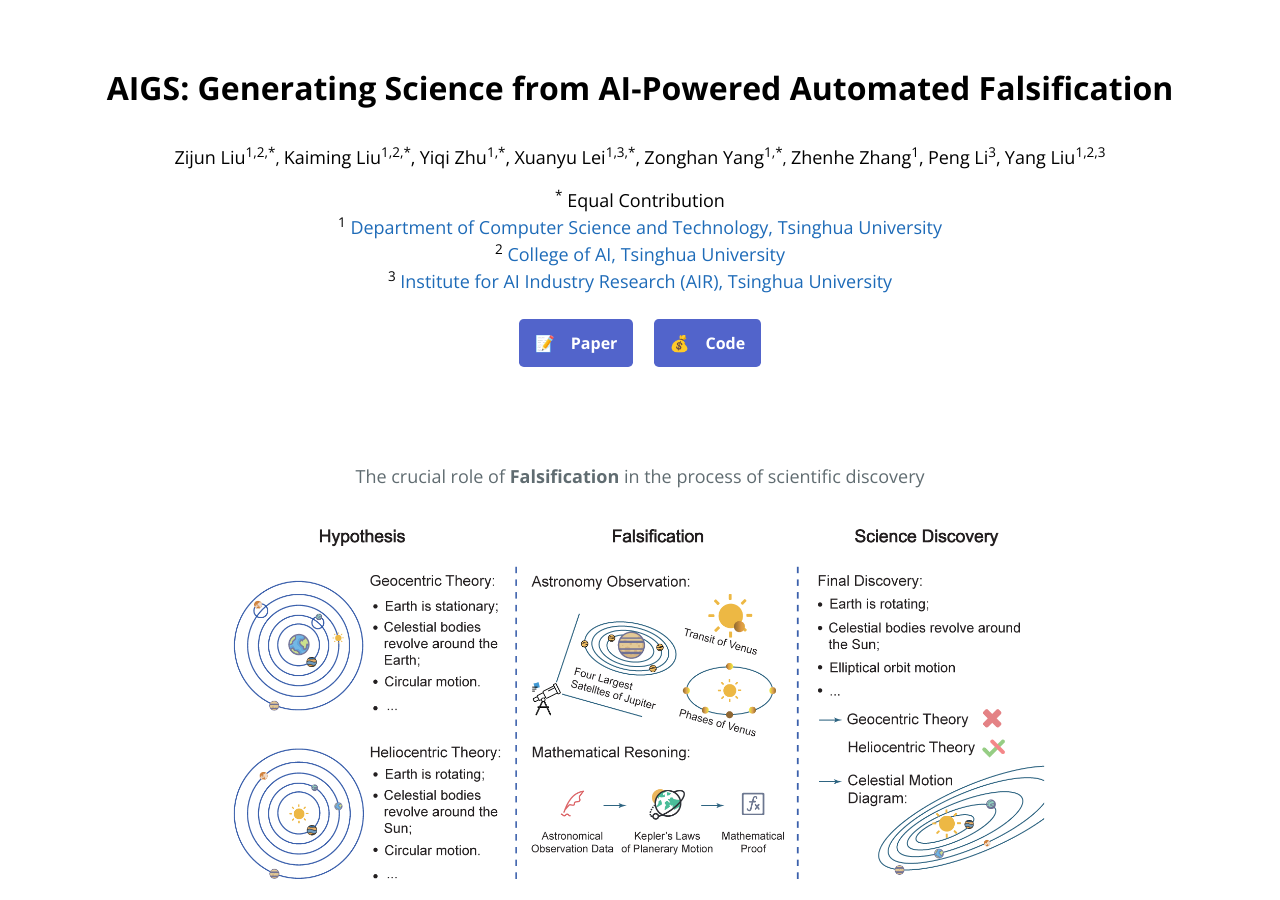
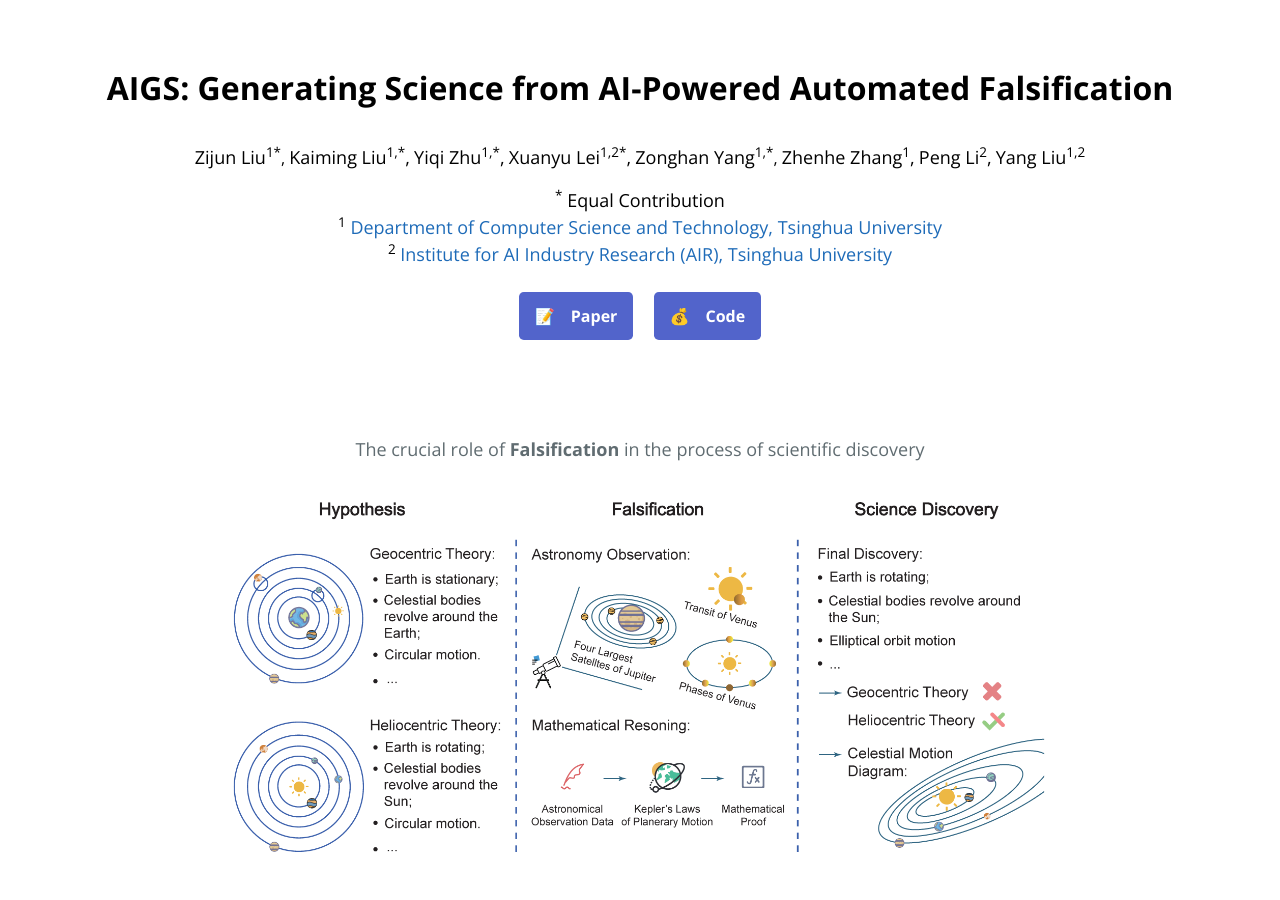
Before and after one commit to agent-force/AIGS, a Jekyll site: the page built from index.md, in a window 1280 px wide and 900 px high. Built offline with Jekyll 4.4.1, drawn with Linux system fonts in a browser that asks for light colours.

Commit message:
init website

```diff
--- a/_layouts/ai-generated-science.html
+++ b/_layouts/ai-generated-science.html
@@ -39,20 +39,20 @@
 
       <div style="margin-top: 2rem">
         <span class="author-block">
-          <font size=4><a href="https://github.com/BBQGOD" style="text-decoration: none; color: inherit;">Zijun Liu<sup>1,2,*</sup></a></font>,
+          <font size=4><a href="https://github.com/BBQGOD" style="text-decoration: none; color: inherit;">Zijun Liu<sup>1*</sup></a></font>,
         </span>
-        <font size=4><span class="author-block">Kaiming Liu<sup>1,2,*</sup>,</span></font>
+        <font size=4><span class="author-block">Kaiming Liu<sup>1,*</sup>,</span></font>
         <font size=4><span class="author-block">Yiqi Zhu<sup>1,*</sup>,</span></font>
-        <font size=4><span class="author-block">Xuanyu Lei<sup>1,3,*</sup>,</span></font>
+        <font size=4><span class="author-block">Xuanyu Lei<sup>1,2*</sup>,</span></font>
         <span class="author-block">
           <font size=4><a href="https://minicheshire.github.io/" style="text-decoration: none; color: inherit;">Zonghan Yang<sup>1,*</sup></a></font>,
         </span>
         <font size=4><span class="author-block">Zhenhe Zhang<sup>1</sup>,</span></font>
         <span class="author-block">
-          <font size=4><a href="https://www.lpeng.net/" style="text-decoration: none; color: inherit;">Peng Li<sup>3</sup>,</a></font>
+          <font size=4><a href="https://www.lpeng.net/" style="text-decoration: none; color: inherit;">Peng Li<sup>2</sup>,</a></font>
         </span>
         <span class="author-block">
-          <font size=4><a href="https://nlp.csai.tsinghua.edu.cn/~ly/" style="text-decoration: none; color: inherit;">Yang Liu<sup>1,2,3</sup></a></font>
+          <font size=4><a href="https://nlp.csai.tsinghua.edu.cn/~ly/" style="text-decoration: none; color: inherit;">Yang Liu<sup>1,2</sup></a></font>
         </span>
 
       </div>
@@ -60,8 +60,7 @@
       <div style="margin-top: 1rem">
         <font size=4><sup>*</sup> Equal Contribution </font><br>
         <font size=4><sup>1</sup> <a href="https://www.cs.tsinghua.edu.cn/csen/">Department of Computer Science and Technology, Tsinghua University</a></font><br>
-        <font size=4><sup>2</sup> <a href="https://collegeai.tsinghua.edu.cn/">College of AI, Tsinghua University</a></font><br>
-        <font size=4><sup>3</sup> <a href="https://air.tsinghua.edu.cn/en/">Institute for AI Industry Research (AIR), Tsinghua University</a></font><br>
+        <font size=4><sup>2</sup> <a href="https://air.tsinghua.edu.cn/en/">Institute for AI Industry Research (AIR), Tsinghua University</a></font><br>
       </div>
 
       <a href="" class="btn"><b>📝&emsp;Paper</b></a>
```
